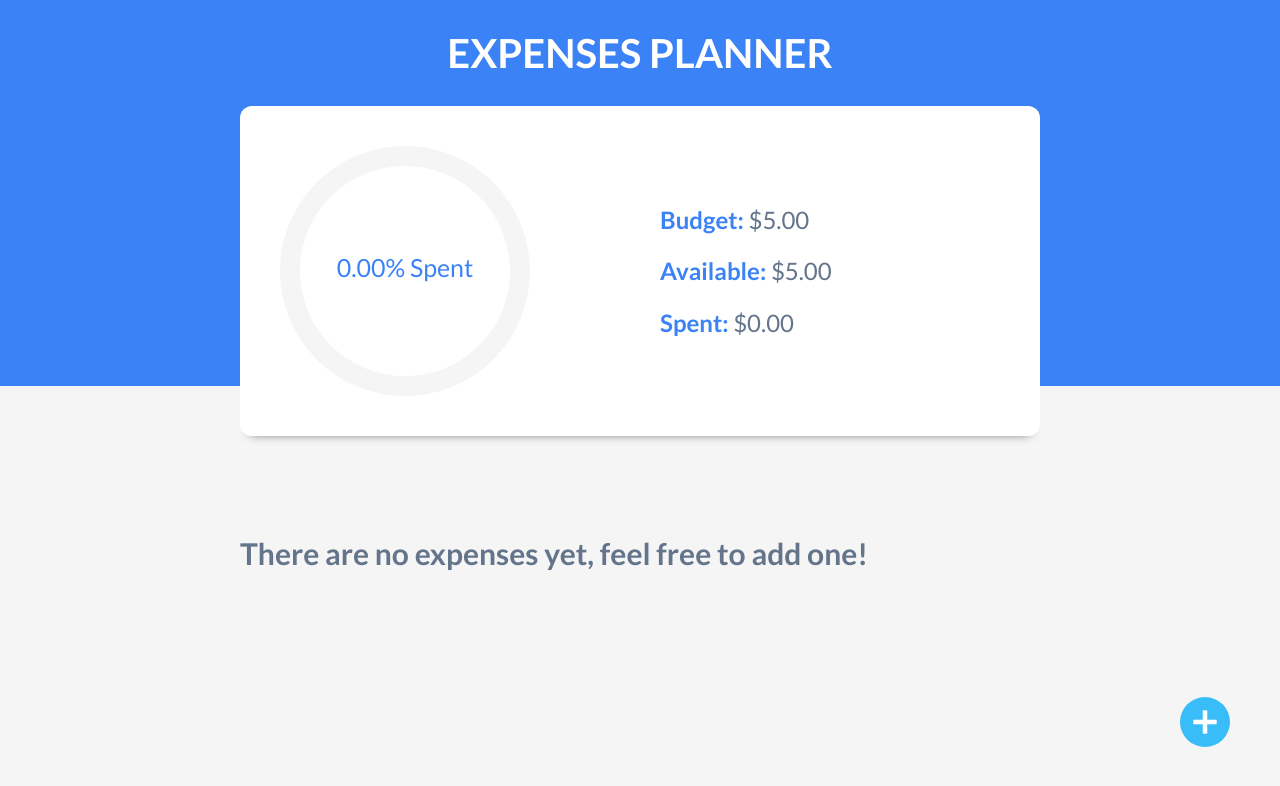
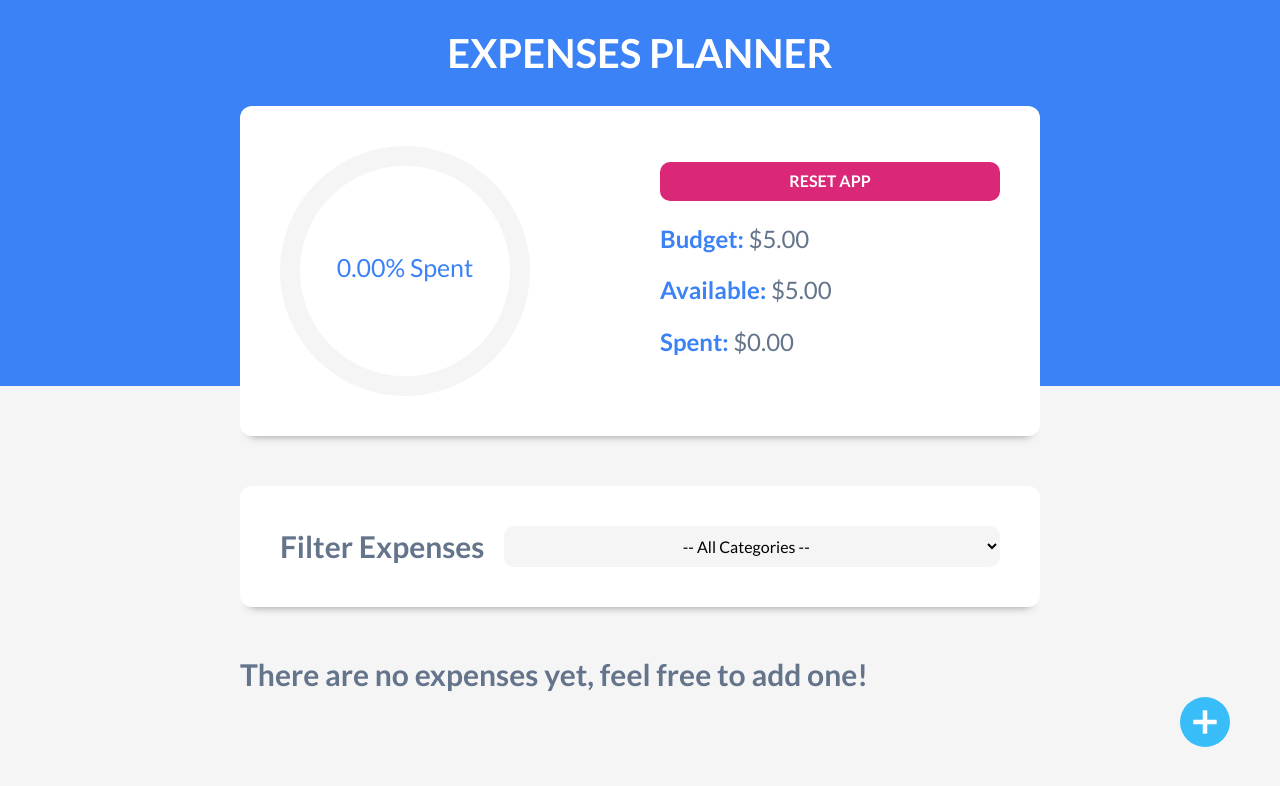
Before and after one commit to Tozarf/Budget-Manager, a React (Vite) app: page / in a window 1280 px wide. Both pictures are taken after typing "5" into the empty fields and a click on the input "Add". Shown: the top 786 px of the page. Built offline with nearby package versions, Linux system fonts and the light colour scheme.

Commit message:
Reset app,Filtering expenses by category, styling added to the available budget and percentage when the user has spent more than the initial budget

```diff
--- a/src/App.jsx
+++ b/src/App.jsx
@@ -1,5 +1,6 @@
 import { useState, useEffect } from "react";
 import { ExpensesList } from "./components/ExpensesList";
+import { Filter } from "./components/Filter";
 import { Header } from "./components/Header";
 import { Modal } from "./components/Modal";
 import { generateId } from "./helpers";
@@ -11,13 +12,15 @@ function App() {
             ? JSON.parse(localStorage.getItem("expenses"))
             : []
     );
-
     const [isValidBudget, setIsValidBudget] = useState(false);
 
     const [modal, setModal] = useState(false);
     const [animateModal, setAnimateModal] = useState(false);
 
     const [expenseEdit, setExpenseEdit] = useState({});
+
+    const [filter, setFilter] = useState("");
+    const [filteredExpenses, setFilteredExpenses] = useState([]);
 
     useEffect(() => {
         if (Object.keys(expenseEdit).length > 0) {
@@ -35,6 +38,15 @@ function App() {
     useEffect(() => {
         localStorage.setItem("expenses", JSON.stringify(expenses)) ?? [];
     }, [expenses]);
+
+    useEffect(() => {
+        if (filter) {
+            const filteredExpenses = expenses.filter(
+                (expense) => expense.category === filter
+            );
+            setFilteredExpenses(filteredExpenses);
+        }
+    }, [filter]);
 
     useEffect(() => {
         const localStorageBudget = Number(localStorage.getItem("budget") ?? 0);
@@ -86,14 +98,18 @@ function App() {
                 setBudget={setBudget}
                 isValidBudget={isValidBudget}
                 setIsValidBudget={setIsValidBudget}
+                setExpenses={setExpenses}
             />
             {isValidBudget && (
                 <>
                     <main>
+                        <Filter filter={filter} setFilter={setFilter} />
                         <ExpensesList
                             expenses={expenses}
                             setExpenseEdit={setExpenseEdit}
                             deleteExpense={deleteExpense}
+                            filteredExpenses={filteredExpenses}
+                            filter={filter}
                         />
                     </main>
                     <div className="nuevo-gasto">
--- a/src/components/BudgetControl.jsx
+++ b/src/components/BudgetControl.jsx
@@ -1,7 +1,14 @@
 import { useEffect, useState } from "react";
 import { buildStyles, CircularProgressbar } from "react-circular-progressbar";
 import "react-circular-progressbar/dist/styles.css";
-export const BudgetControl = ({ budget, expenses }) => {
+
+export const BudgetControl = ({
+    budget,
+    expenses,
+    setExpenses,
+    setBudget,
+    setIsValidBudget,
+}) => {
     const [percentage, setPercentage] = useState(0);
     const [available, setAvailable] = useState(0);
     const [spent, setSpent] = useState(0);
@@ -30,26 +37,43 @@ export const BudgetControl = ({ budget, expenses }) => {
             currency: "USD",
         });
     };
+    const handleReset = () => {
+        const result = confirm(
+            "Would you like to reset your budget and expenses?"
+        );
+        if (result) {
+            setExpenses([]);
+            setBudget(0);
+            setIsValidBudget(false);
+        }
+    };
 
     return (
         <div className="contenedor-presupuesto contenedor sombra dos-columnas">
             <div>
                 <CircularProgressbar
                     styles={buildStyles({
-                        pathColor: "#3B82F6",
+                        pathColor: percentage > 100 ? "#DC2626" : "#3B82F6",
                         trailColor: "#F5F5F5",
                         pathTransition: 0.5,
-                        textColor: "#3B82F6",
+                        textColor: percentage > 100 ? "#DC2626" : "#3B82F6",
                     })}
                     value={percentage}
                     text={`${percentage}% Spent`}
                 />
             </div>
             <div className="contenido-presupuesto">
+                <button
+                    className="reset-app"
+                    type="button"
+                    onClick={handleReset}
+                >
+                    Reset App
+                </button>
                 <p>
                     <span>Budget: </span> {budgetFormat(budget)}
                 </p>
-                <p>
+                <p className={`${available < 0 ? "negativo" : ""}`}>
                     <span>Available: </span> {budgetFormat(available)}
                 </p>
                 <p>
--- a/src/components/ExpensesList.jsx
+++ b/src/components/ExpensesList.jsx
@@ -1,9 +1,33 @@
 import React from "react";
 import { Expense } from "./Expense";
 
-export const ExpensesList = ({ expenses, setExpenseEdit, deleteExpense }) => {
+export const ExpensesList = ({
+    expenses,
+    setExpenseEdit,
+    deleteExpense,
+    filter,
+    filteredExpenses,
+}) => {
     return (
         <div className="listado-gastos contenedor">
+            {filter ? (
+                <>
+                    <h2>
+                        {filteredExpenses.length
+                            ? "Filtered expenses"
+                            : "There are no expenses in this category yet, feel free to add one!"}
+                    </h2>
+                    {filteredExpenses.map((filteredExpense) => (
+                        <Expense
+                            key={filteredExpense.id}
+                            expense={filteredExpense}
+                            setExpenseEdit={setExpenseEdit}
+                            deleteExpense={deleteExpense}
+                        />
+                    ))}
+                </>
+            ) : (
+                <>
                     <h2>
                         {expenses.length
                             ? "Expenses"
@@ -17,6 +41,8 @@ export const ExpensesList = ({ expenses, setExpenseEdit, deleteExpense }) => {
                             deleteExpense={deleteExpense}
                         />
                     ))}
+                </>
+            )}
         </div>
     );
 };
--- /dev/null
+++ b/src/components/Filter.jsx
@@ -0,0 +1,26 @@
+import { useEffect, useState } from "react";
+
+export const Filter = ({ filter, setFilter }) => {
+    return (
+        <div className="filtros sombra contenedor">
+            <form>
+                <div className="campo">
+                    <label>Filter Expenses</label>
+                    <select
+                        value={filter}
+                        onChange={(e) => setFilter(e.target.value)}
+                    >
+                        <option value="">-- All Categories --</option>
+                        <option value="Savings">Savings</option>
+                        <option value="Food">Food</option>
+                        <option value="Rent">Rent</option>
+                        <option value="Other">Other</option>
+                        <option value="Entertainment">Entertainment</option>
+                        <option value="Health">Health</option>
+                        <option value="Suscriptions">Suscriptions</option>
+                    </select>
+                </div>
+            </form>
+        </div>
+    );
+};
--- a/src/components/Header.jsx
+++ b/src/components/Header.jsx
@@ -7,12 +7,19 @@ export const Header = ({
     isValidBudget,
     setIsValidBudget,
     expenses,
+    setExpenses,
 }) => {
     return (
         <header>
             <h1>Expenses Planner</h1>
             {isValidBudget ? (
-                <BudgetControl budget={budget} expenses={expenses} />
+                <BudgetControl
+                    budget={budget}
+                    setBudget={setBudget}
+                    expenses={expenses}
+                    setExpenses={setExpenses}
+                    setIsValidBudget={setIsValidBudget}
+                />
             ) : (
                 <NewBudget
                     budget={budget}
--- a/src/components/Modal.jsx
+++ b/src/components/Modal.jsx
@@ -90,7 +90,7 @@ export const Modal = ({
                         value={category}
                         onChange={(e) => setCategory(e.target.value)}
                     >
-                        <option value="">--Choose a category</option>
+                        <option value="">--Choose a category--</option>
                         <option value="Savings">Savings</option>
                         <option value="Food">Food</option>
                         <option value="Rent">Rent</option>
--- a/src/index.css
+++ b/src/index.css
@@ -207,7 +207,7 @@ header h1 {
 }
 .contenido-presupuesto p.negativo,
 .contenido-presupuesto p.negativo span {
-    color: red;
+    color: #dc2626;
 }
 .contenido-presupuesto span {
     font-weight: 900;
```
Lines whose indentation alone changed are shown as unchanged.
